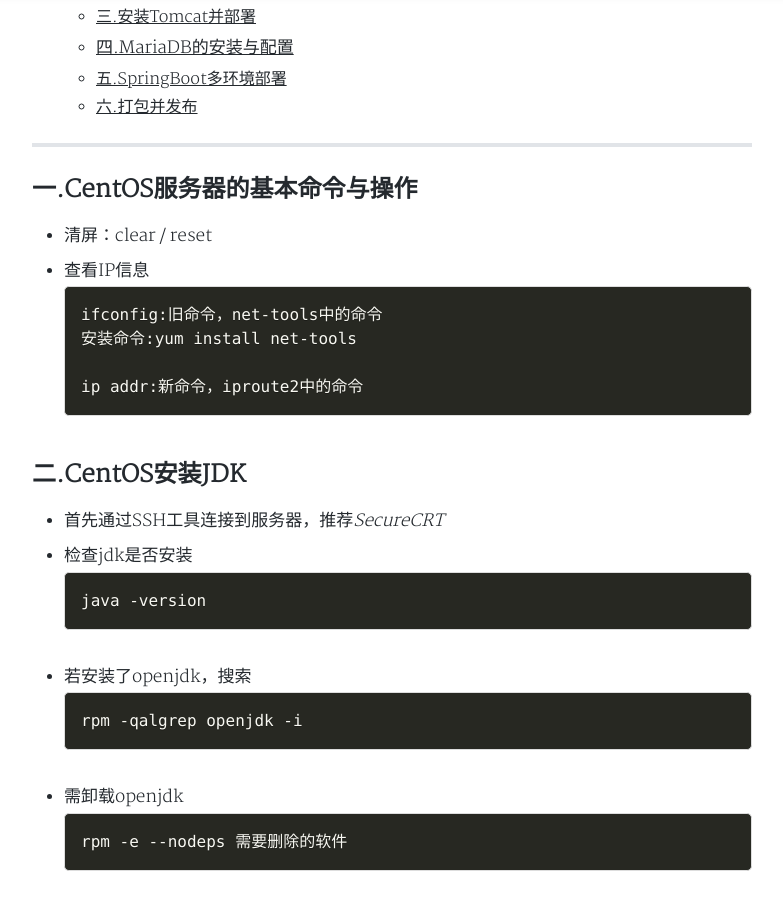
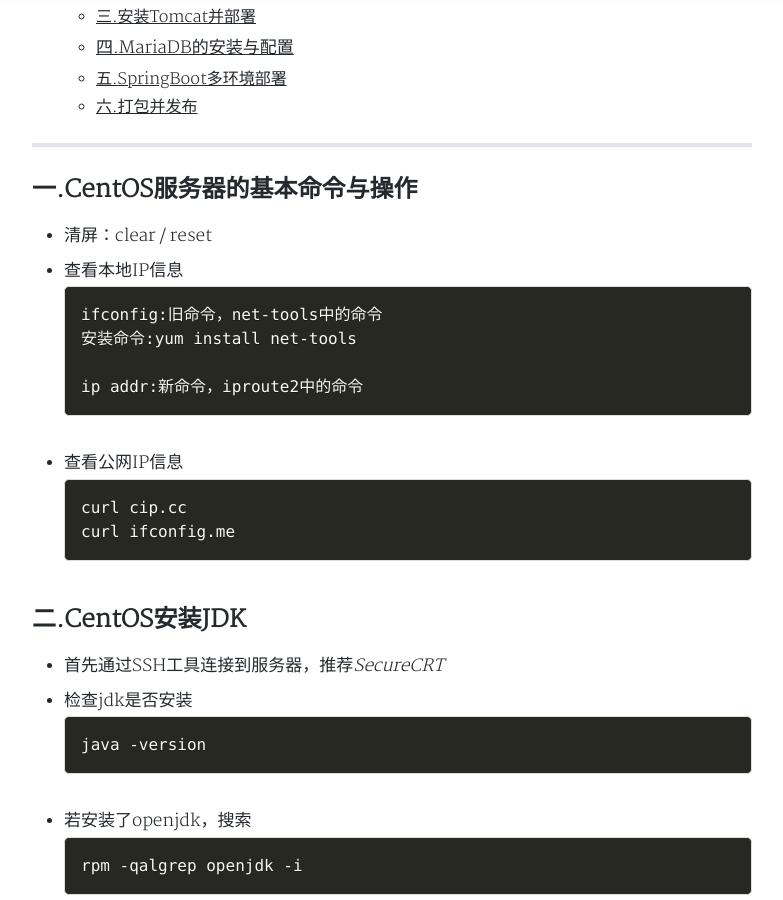
Before and after one commit to cszmzh/BA-NANA.github.io, a Jekyll site: the page built from _posts/2020-01-25-Linux实战——项目部署上线.md, in a window 1280 px wide and 900 px high, scrolled down 804 px. Shown: the whole window, without its empty margins (248-1031 px from the left). Built offline with Jekyll 4.4.1, drawn with Linux system fonts in a browser that asks for light colours; nearby versions of some CDN libraries; comment, search, counter and statistics services are not loaded; a style sheet for code colours, icons or effects is not loaded.

Commit message:
Update 2020-01-25-Linux实战——项目部署上线.md

```diff
--- a/_posts/2020-01-25-Linux实战——项目部署上线.md
+++ b/_posts/2020-01-25-Linux实战——项目部署上线.md
@@ -28,13 +28,20 @@
 
 * 清屏：clear / reset
 
-* 查看IP信息
+* 查看本地IP信息
 
   ~~~
   ifconfig:旧命令，net-tools中的命令
   安装命令:yum install net-tools
 
   ip addr:新命令，iproute2中的命令
+  ~~~
+
+* 查看公网IP信息
+
+  ~~~
+  curl cip.cc
+  curl ifconfig.me
   ~~~
 
 ## 二.CentOS安装JDK
```
